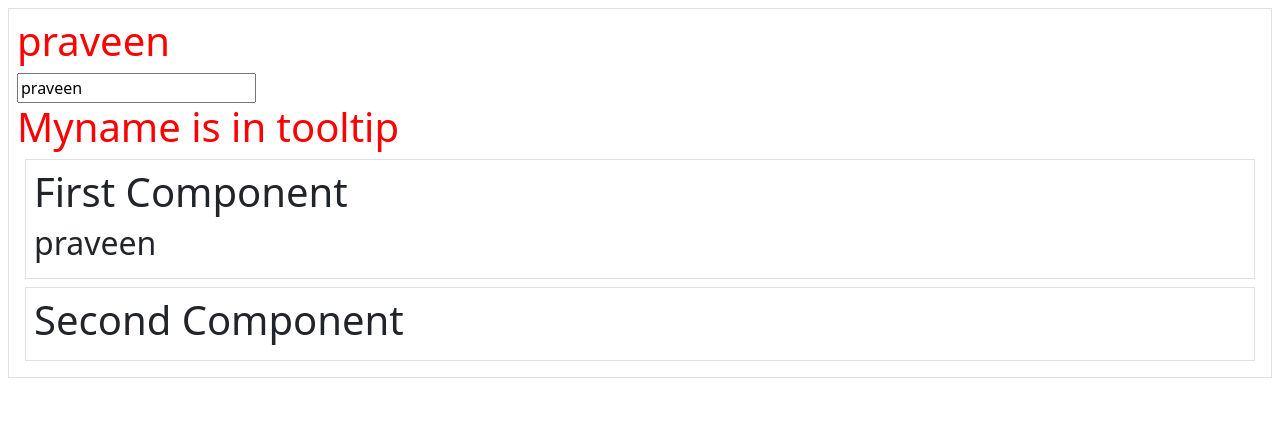
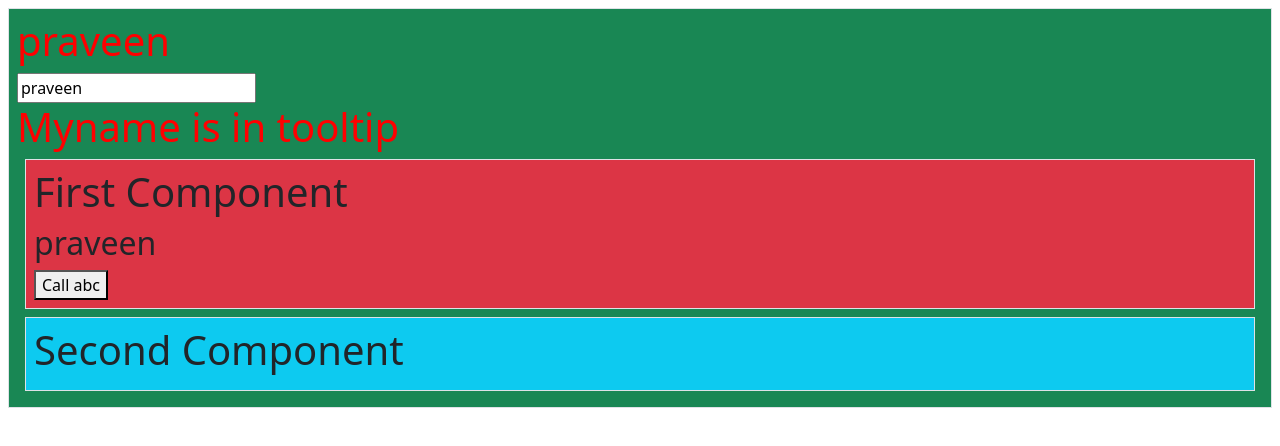
Before and after one commit to edupoly/ang17app, an Angular app: page / in a window 1280 px wide. Shown: the top 446 px of the page. Built offline with nearby package versions, Linux system fonts and the light colour scheme.

Commit message:
output event

```diff
--- a/src/app/app.component.html
+++ b/src/app/app.component.html
@@ -1,8 +1,8 @@
 
-<div class="border border-sm m-2 p-2">
+<div class="border border-sm m-2 p-2 bg-success">
   <h1>{{firstname}}</h1>
   <input type="text" [value]="firstname">
   <h1 [title]="firstname">Myname is in tooltip</h1>
-  <app-first [x]="firstname"></app-first>
+  <app-first [x]="firstname" (xyz)="abc($event)"></app-first>
   <app-second></app-second>
 </div>
--- a/src/app/app.component.ts
+++ b/src/app/app.component.ts
@@ -9,5 +9,8 @@ export class AppComponent {
   title = 'ang17app';
   firstname = 'praveen';
   myimage="https://s3-ap-southeast-1.amazonaws.com/tv-prod/member/photo/1787281-large.jpg";
-  imageWidth=200
+  imageWidth=200;
+  abc(v:Event){
+    alert(v)
+  }
 }
--- a/src/app/first/first.component.html
+++ b/src/app/first/first.component.html
@@ -1,4 +1,5 @@
-<div class="border border-sm m-2 p-2">
+<div class="border border-sm m-2 p-2 bg-danger">
   <h1>First Component</h1>
   <h2>{{x}}</h2>
+  <button (click)="callABC()">Call abc</button>
 </div>
--- a/src/app/first/first.component.ts
+++ b/src/app/first/first.component.ts
@@ -1,4 +1,4 @@
-import { Component, Input, OnInit } from '@angular/core';
+import { Component, EventEmitter, Input, OnInit, Output } from '@angular/core';
 
 @Component({
   selector: 'app-first',
@@ -13,4 +13,10 @@ export class FirstComponent implements OnInit {
   }
 
   @Input() x='';
+
+  @Output() xyz = new EventEmitter();
+
+  callABC(){
+    this.xyz.emit("Welcome to Output event");
+  }
 }
--- a/src/app/second/second.component.html
+++ b/src/app/second/second.component.html
@@ -1,3 +1,3 @@
-<div class="border border-sm m-2 p-2">
+<div class="border border-sm m-2 p-2 bg-info">
   <h1>Second Component</h1>
 </div>
```
